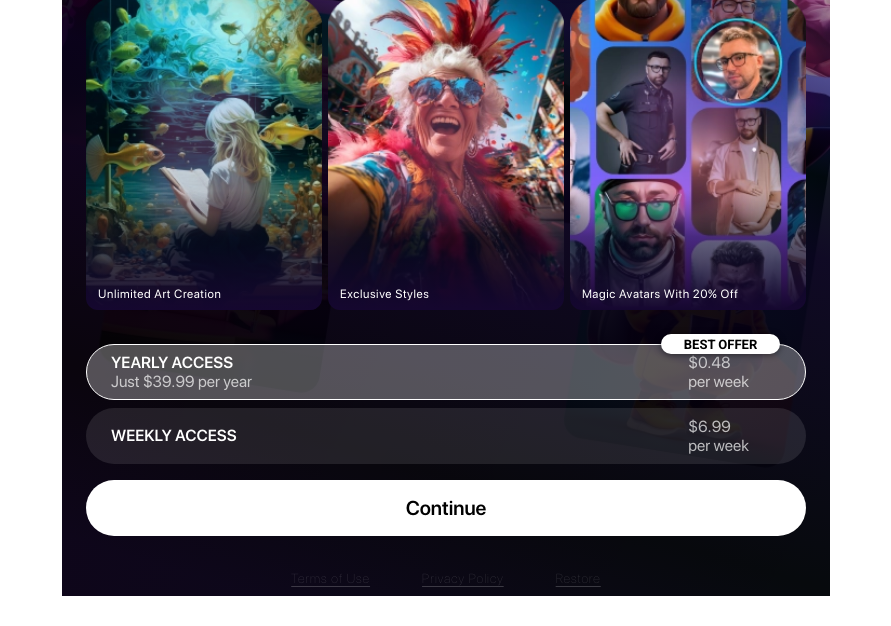
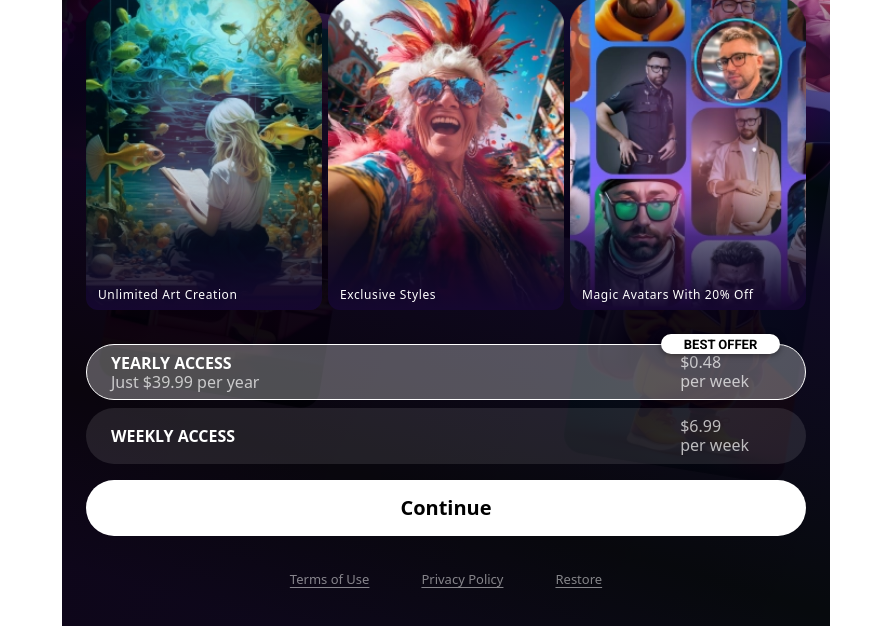
Before and after one commit to sergeigurskiy/Aiby-test, a website built with Vite: page index.html in a window 1280 px wide. Shown: the part 210-836 px from the top of the page, without its empty margins (194-1085 px from the left). Before the commit the page ends 806 px from the top, so only its background shows below. Built offline with nearby package versions, Linux system fonts and the light colour scheme; files whose address does not match are found by name.

Commit message:
fix styles , fonts, padding

```diff
--- a/assets/scss/_fonts.scss
+++ b/assets/scss/_fonts.scss
@@ -1,8 +1,3 @@
 @use 'sass:math';
 @use '/assets/scss/helpers/mixins.scss' as *;
 @import url('https://fonts.googleapis.com/css?family=Roboto:100,200,300,regular,500,600,700,800,900,100italic,200italic,300italic,italic,500italic,600italic,700italic,800italic,900italic');
-@include font ('SF-Pro','SF-Pro-Display-Heavy', 900, 'normal');
-@include font ('SF-Pro','SF-Pro-Display-Regular', 400, 'normal');
-@include font ('SF-Pro','SF-Pro-Display-Semibold', 600, 'normal');
-@include font ('SF-Pro','SF-Pro-Display-Thin', 300, 'normal');
-@include font ('SF-Pro','SF-Pro-Display-Ultralight', 200, 'normal');
--- a/assets/scss/_variables.scss
+++ b/assets/scss/_variables.scss
@@ -1,6 +1,8 @@
 @use './helpers/mixins.scss' as *;
 
 :root {
-    --font-family-base: 'SF-Pro';
+    --font-family-base: system-ui, -apple-system, BlinkMacSystemFont,
+               'Segoe UI', Roboto, 'Helvetica Neue', Arial, sans-serif;
     --color-white: #ffffff;
+
 }
--- a/assets/scss/blocks/main-block.scss
+++ b/assets/scss/blocks/main-block.scss
@@ -11,10 +11,11 @@
     display: flex;
     flex-direction: column;
     padding-top: 64px;
-    padding-bottom: 8px;
+    padding-bottom: 38px;
 
     @media(max-width:380px) {
         padding-top: 37px;
+        padding-bottom: 8px;
     }
 
     &::after {
@@ -148,8 +149,7 @@
             white-space: nowrap;
             text-decoration: underline;
             font-weight: 200;
-            opacity: .2;
-            letter-spacing: 1px;
+            opacity: .5;
             text-decoration: underline;
             text-underline-offset: 0.2em;
             text-decoration-offset: 0%;
@@ -201,7 +201,7 @@
         justify-content: space-between;
         align-items: center;
         height: 100%;
-
+        column-gap: 5px;
     }
 
     &__label {
@@ -257,6 +257,7 @@
         flex-direction: column;
         row-gap: 3px;
 
+
         & span {
             font-weight: 400;
             color: rgba(255, 255, 255, .7);
@@ -265,11 +266,13 @@
     }
 
     &__price {
-        // flex: 0 1 61px;
+        // flex: 0 1 200px;
         font-weight: 400;
         color: rgba(255, 255, 255, .7);
         font-size: 16px;
         line-height: 120%;
+        // display: flex;
+        // justify-content: flex-end;
 
     }
 
@@ -338,22 +341,20 @@
 }
 
 .es .main__link a,
-.ja .main__link a{
+.ja .main__link a,
+.de .main__link a,
+.fr .main__link a {
     font-size: 10px;
 }
 
 .es .main__list {
     column-gap: 30px;
-
 }
 
 .de .main__list,
 .fr .main__list,
-.pt .main__list{
+.pt .main__list {
     column-gap: 20px;
-    width: 100%;
-    overflow: auto;
-    justify-content: flex-start;
 }
 
 .de .form__title,
```
Also changed, not shown: assets/fonts/SF-Pro-Display-Heavy.woff (deleted), assets/fonts/SF-Pro-Display-Regular.woff (deleted), assets/fonts/SF-Pro-Display-Semibold.woff (deleted), assets/fonts/SF-Pro-Display-Thin.woff (deleted), assets/fonts/SF-Pro-Display-Ultralight.woff (deleted).
